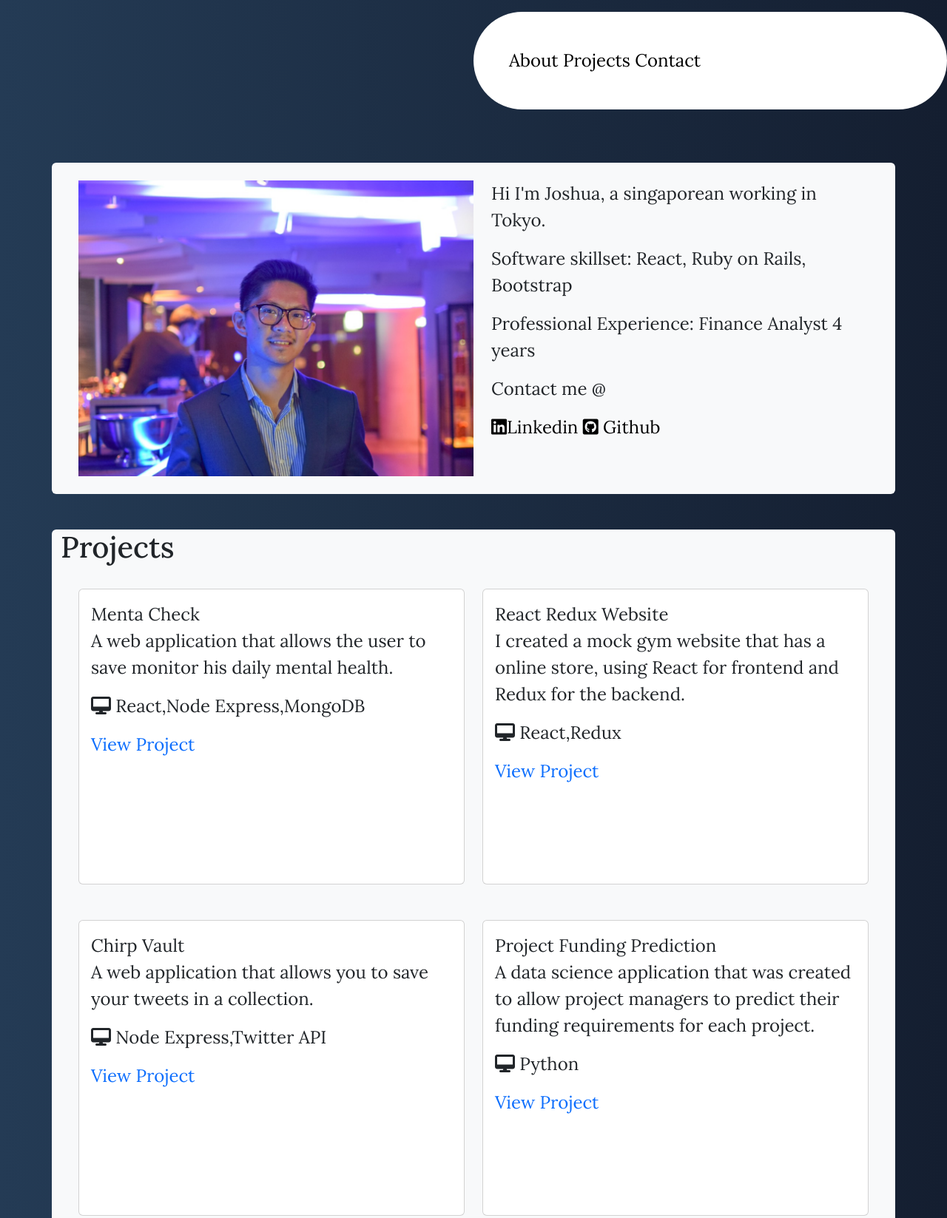
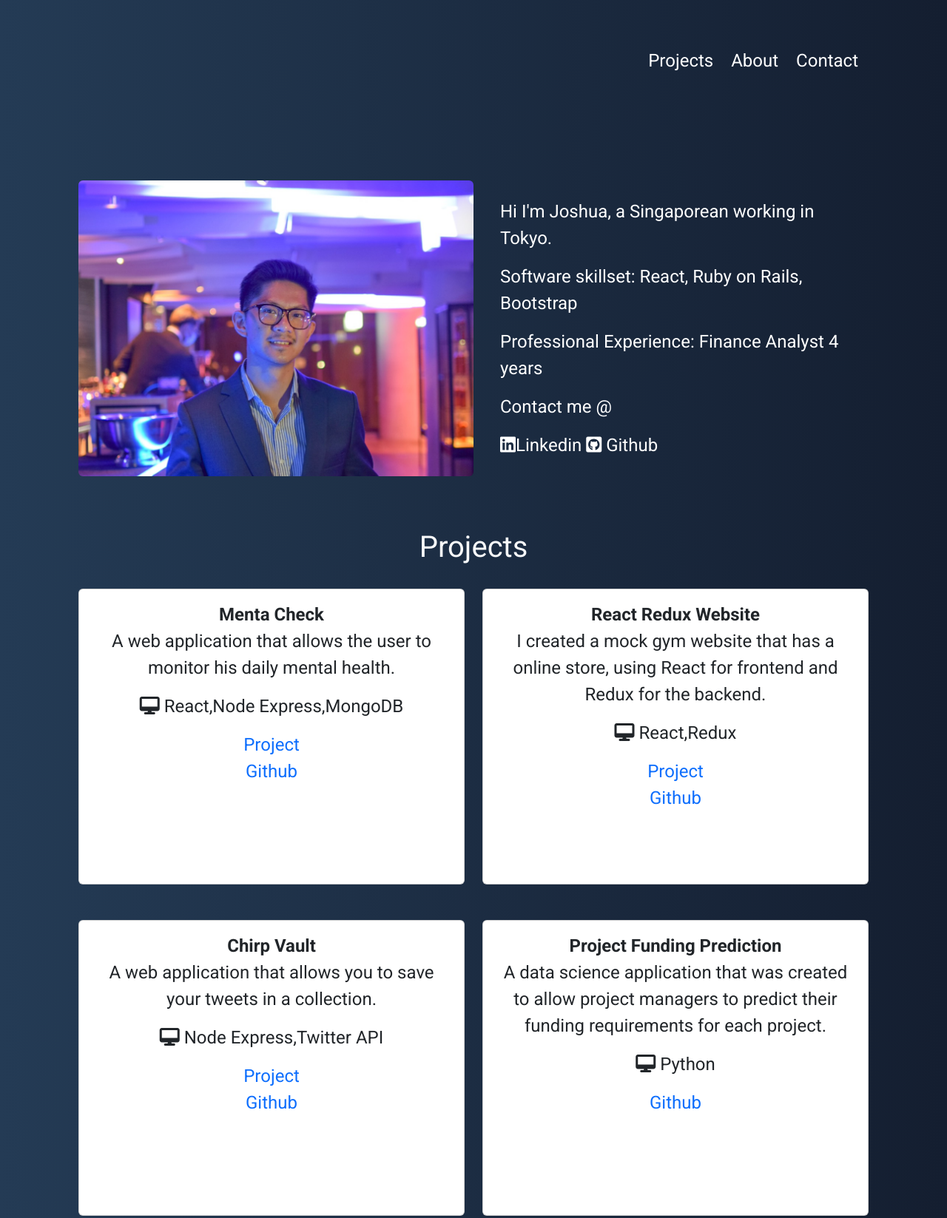
Before and after one commit to joshnsw/joshportfolio, a plain HTML site: page index.html in a window 1280 px wide. Shown: the top 1647 px of the page at 74% size. Drawn offline with nearby package versions, Linux system fonts and the light colour scheme; a web font is replaced by a local one.

Commit message:
updated projects

```diff
--- a/css/nav.css
+++ b/css/nav.css
@@ -1,16 +1,16 @@
-.decoration-nav {
 
-
-  background: white;
-
-  text-decoration: none;
-  color: black;
-
-}
 
 .decoration-nav > *{
 
   text-decoration: none;
-  color: black;
+  color:white;
+
 
 }
+
+
+nav > a{
+
+  margin-right: 1em;
+
+}
--- a/css/styles.css
+++ b/css/styles.css
@@ -17,7 +17,7 @@ body{
   background: #141E30;  /* fallback for old browsers */
 background: -webkit-linear-gradient(to right, #243B55, #141E30);  /* Chrome 10-25, Safari 5.1-6 */
 background: linear-gradient(to right, #243B55, #141E30); /* W3C, IE 10+/ Edge, Firefox 16+, Chrome 26+, Opera 12+, Safari 7+ */
-font-family: 'Lora', serif;
+font-family: 'Roboto', serif;
 font-weight: 400;
 font-size: 1.5em;
 }
--- a/index.html
+++ b/index.html
@@ -11,22 +11,23 @@
 </head>
 <body>
   <section class="d-flex justify-content-end">
-  <nav class="p-5 rounded-pill mt-3 w-50 decoration-nav">
-    <a href="" >About</a>
-    <a href="">Projects</a>
-    <a href="">Contact</a>
+  <nav class="p-5 rounded-pill mt-3 w-50 decoration-nav d-flex  justify-content-end text-center mx-5">
+
+    <a href="#project" class="mr-5 text-center">Projects</a>
+    <a href="#about" class="mr-5">About</a>
+    <a href="https://www.linkedin.com/in/joshuang443/">Contact</a>
   </nav>
 </section>
 
 <section class="first-section">
-  <div class="container bg-light rounded">
+  <div class="container rounded">
     <div class="row p-4">
       <div class="col">
-        <img src="assets/joshprofile.jpeg" style="height:400px" >
+        <img src="assets/joshprofile.jpeg" style="height:400px" class="rounded">
       </div>
 
-      <div class="col">
-       <p>Hi I'm Joshua, a singaporean working in Tokyo.
+      <div class="col text-white p-4">
+       <p>Hi I'm Joshua, a Singaporean working in Tokyo.
        </p>
        <p>Software skillset:
         React, Ruby on Rails, Bootstrap
@@ -38,9 +39,9 @@
       <p>Contact me @
       </p>
       <div>
-        <a href="https://www.linkedin.com/in/joshuang443/" target="_blank" style= "text-decoration: none; color:black" ><i class="fa-brands fa-linkedin"></i>Linkedin </a>
+        <a href="https://www.linkedin.com/in/joshuang443/" target="_blank" style= "text-decoration: none; color:white" ><i class="fa-brands fa-linkedin"></i>Linkedin </a>
 
-        <a href="https://github.com/joshnsw" target="_blank" style= "text-decoration: none; color:black" ><i class="fa-brands fa-square-github"></i> Github</a>
+        <a href="https://github.com/joshnsw" target="_blank" style= "text-decoration: none; color:white" ><i class="fa-brands fa-square-github"></i> Github</a>
       </div>
       </div>
     </div>
@@ -48,19 +49,20 @@
 
 </section>
 
-<section class="second-section mt-5">
-  <div class="container bg-light rounded">
-    <h1>Projects</h1>
+<section class="second-section mt-5" id="project">
+  <div class="container text-center rounded">
+    <h1 class="text-light">Projects</h1>
     <div class="row p-4 d-flex">
 
 
       <div class="col">
         <div class="card card-format p-3">
-          <span> Menta Check</span>
-          <p> A web application that allows the user to save monitor his daily mental health.</p>
+          <span> <b>Menta Check</b></span>
+          <p> A web application that allows the user to monitor his daily mental health.</p>
           <p> <i class="fas fa-desktop"></i> React,Node Express,MongoDB</p>
 
-          <a href="https://mentacheck.onrender.com/" target="_blank">View Project</a>
+          <a href="https://mentacheck.onrender.com/" target="_blank">Project</a>
+          <a href="https://github.com/joshnsw/mentacheck/tree/master" target="_blank">Github</a>
         </div>
       </div>
 
@@ -68,11 +70,12 @@
 
       <div class="col">
           <div class="card card-format p-3">
-          <span>React Redux Website</span>
+          <span><b>React Redux Website</b></span>
 
           <p>I created a mock gym website that has a online store, using React for frontend and Redux for the backend.</p>
           <p> <i class="fas fa-desktop"></i> React,Redux</p>
-          <a href="https://joshnsw.github.io/reactreduxwebsite/" target="_blank">View Project</a>
+          <a href="https://joshnsw.github.io/reactreduxwebsite/" target="_blank">Project</a>
+          <a href="https://github.com/joshnsw/reactreduxwebsite/tree/gh-pages" target="_blank">Github</a>
           </div>
 
       </div>
@@ -83,21 +86,49 @@
 
       <div class="col">
         <div class="card card-format p-3">
-          <span>Chirp Vault</span>
+          <span><b>Chirp Vault</b></span>
           <p>A web application that allows you to save your tweets in a collection.</p>
           <p><i class="fas fa-desktop"></i> Node Express,Twitter API</p>
-          <a href="https://tweetapi-joshnsw.onrender.com" target="_blank">View Project</a>
+          <a href="https://chirpvault.herokuapp.com/" target="_blank">Project</a>
+          <a href="https://github.com/joshnsw/tweetapi" target="_blank">Github</a>
         </div>
       </div>
 
         <div class="col">
           <div class="card card-format p-3">
-            <span>  Project Funding Prediction</span>
+            <span><b>Project Funding Prediction</b> </span>
             <p> A data science application that was created to allow project managers to predict their funding requirements for each project.</p>
             <p><i class="fas fa-desktop"></i> Python</p>
-            <a href="https://github.com/joshnsw/Data-Science-Analysis-projects/tree/main/Funding%20Prediction%20model" target="_blank">View Project</a>
+            <a href="https://github.com/joshnsw/Data-Science-Analysis-projects/tree/main/Funding%20Prediction%20model" target="_blank">Github</a>
+
           </div>
         </div>
+
+
+    </div>
+
+    <div class="row p-4 d-flex">
+
+      <div class="col">
+        <div class="card card-format p-3">
+          <span><b>ProMGR</b></span>
+          <p> A dashboard app that enables managers to streamline team management workflow.</p>
+          <p><i class="fas fa-desktop"></i>Figma,Ruby on Rails,MySQL</p>
+          <a href="https://github.com/Luciensands/promgr" target="_blank">Github</a>
+
+        </div>
+      </div>
+
+      <div class="col">
+        <div class="card card-format p-3">
+          <span><b>Just Survive</b></span>
+          <p> A consumer app that allows users to host and book survival experiences around the world.</p>
+          <p><i class="fas fa-desktop"></i>Figma,Ruby on Rails,MySQL</p>
+          <a href="https://survivalexperience.herokuapp.com/" target="_blank">Project</a>
+          <a href="https://github.com/joshnsw/Data-Science-Analysis-projects/tree/main/Funding%20Prediction%20model" target="_blank">Github</a>
+
+        </div>
+      </div>
 
     </div>
 
@@ -109,13 +140,13 @@
 </section>
 
 
-<section class="third-section mt-5 mb-5">
+<section class="third-section mt-5 mb-5" id="about">
 
-  <div class="container bg-light rounded">
+  <div class="container text-center rounded text-white ">
     <h1>About</h1>
     <div class="row p-4">
       <div class="col">
-        <div class="card card-about">
+        <div class="card card-about mb-2">
           <img src="assets/le wagon.jpeg" style="height:100%; width:100%;">
         </div>
 
@@ -124,14 +155,14 @@
       </div>
 
       <div class="col">
-        <div class="card card-about">
+        <div class="card card-about mb-2">
           <img src="assets/phovietnam.jpg" style="height:100%; width:100%;" >
         </div>
         <p> I love traveling and food. I went to Vietnam last year and it was a blast!</p>
       </div>
 
       <div class="col">
-        <div class="card card-about">
+        <div class="card card-about mb-2">
           <img src="assets/jiujitsuprofile.jpg"  style="height:100%; width:100%;">
         </div>
         <p>Learning jiu-jutsu has enabled me to become stronger mentally and physically. I have been doing it for 3 years, taking a break this year to focus on coding.</p>
```
